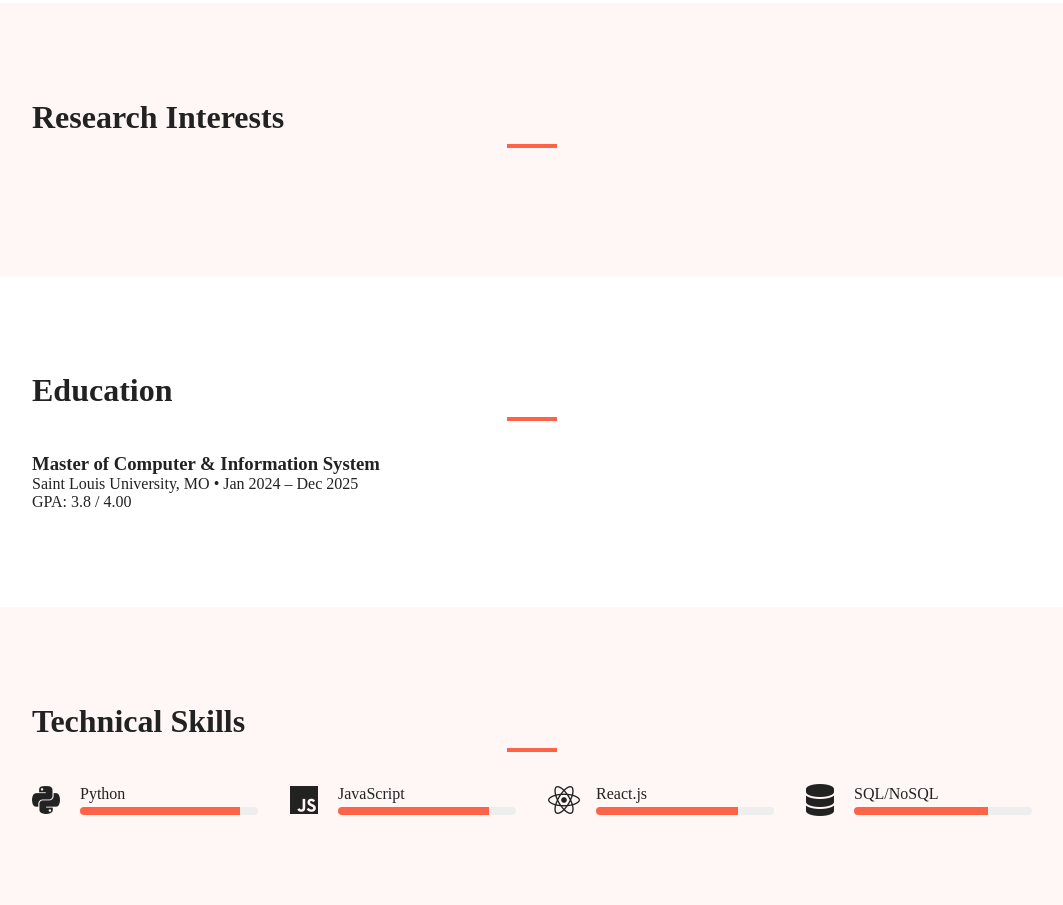
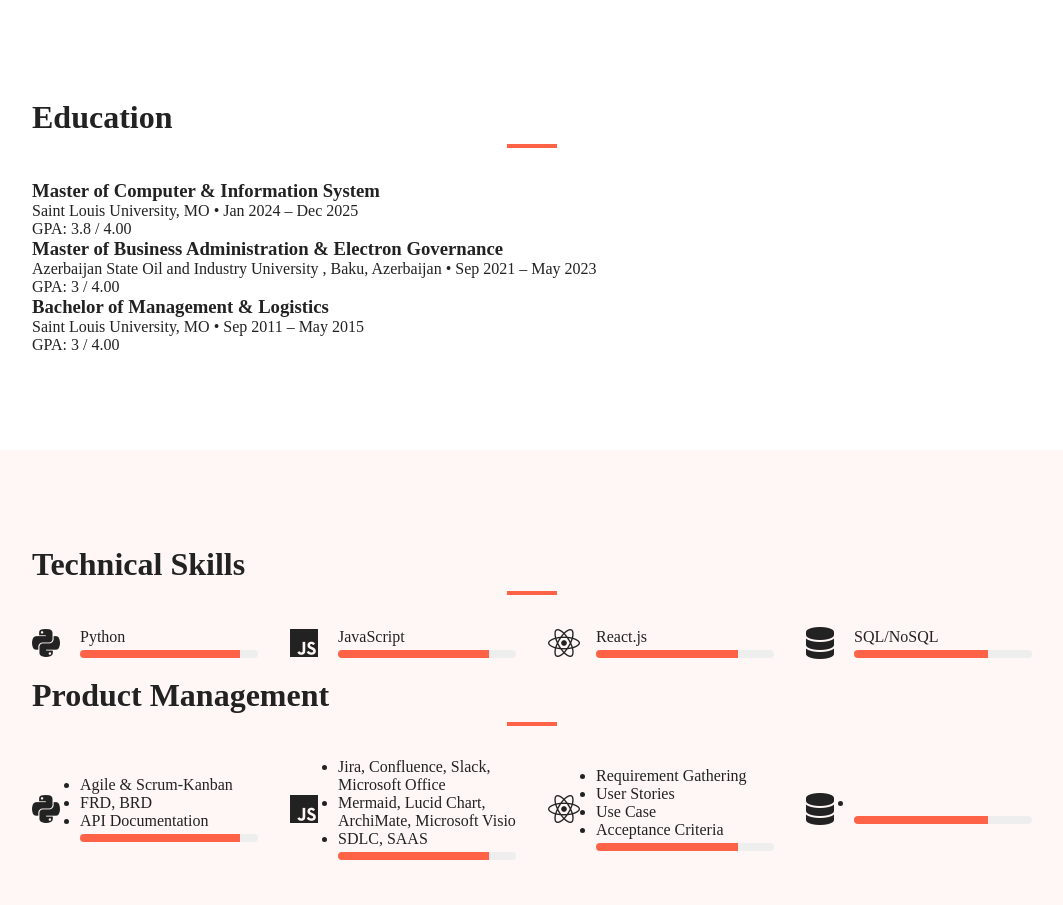
Before and after one commit to kamranss/Resume-app, a plain HTML site: page index.html in a window 1280 px wide. Shown: the part 895-1800 px from the top of the page, without its empty margins (108-1171 px from the left). Drawn offline with nearby package versions, Linux system fonts and the light colour scheme; a small style sheet from the web is missing.

Commit message:
Skills updates

```diff
--- a/index.html
+++ b/index.html
@@ -30,7 +30,7 @@
     <div class="container">
       <a href="#hero" class="logo">CPB</a>
       <ul class="nav-links">
-        <li><a href="#about">About -----</a></li>
+        <li><a href="#about">About</a></li>
         <li><a href="#research">Research</a></li>
         <li><a href="#education">Education</a></li>
         <li><a href="#skills">Skills</a></li>
@@ -73,16 +73,16 @@
   </section>
 
   <!-- RESEARCH -->
-  <section id="research" class="section alt" data-aos="fade-up">
+  <!-- <section id="research" class="section alt" data-aos="fade-up">
     <div class="container">
       <h2>Research Interests</h2>
       <ul class="research-list">
-        <!-- <li>Interpretable Machine Learning: Transparent models for healthcare</li>
+        <li>Interpretable Machine Learning: Transparent models for healthcare</li>
         <li>Cybersecurity with ML: Advanced fraud detection algorithms</li>
-        <li>Natural Language Processing: Efficient text analysis systems</li> -->
+        <li>Natural Language Processing: Efficient text analysis systems</li>
       </ul>
     </div>
-  </section>
+  </section> -->
 
   <!-- EDUCATION -->
   <section id="education" class="section" data-aos="fade-up">
@@ -95,6 +95,21 @@
           GPA: 3.8 / 4.00
         </p>
       </div>
+      <div class="edu-item">
+        <h3>Master of Business Administration &amp; Electron Governance</h3>
+        <p>
+          Azerbaijan State Oil and Industry University , Baku, Azerbaijan &bull; Sep 2021 – May 2023<br />
+          GPA: 3 / 4.00
+        </p>
+      </div>
+      <div class="edu-item">
+        <h3>Bachelor of Management &amp; Logistics</h3>
+        <p>
+          Saint Louis University, MO &bull; Sep 2011 – May 2015<br />
+          GPA: 3 / 4.00
+        </p>
+      </div>
+
     </div>
   </section>
 
@@ -128,6 +143,82 @@
           <i class="fas fa-database"></i>
           <div class="bar-wrap">
             <span>SQL/NoSQL</span>
+            <div class="bar"><div class="fill"></div></div>
+          </div>
+        </div>
+        <!-- Add more skills similarly -->
+      </div>
+      <br>
+      <h2>Product Management</h2>
+      <div class="skills-grid">
+        <div class="skill-bar" data-aos="fade-right" data-level="90%">
+          <i class="fab fa-python"></i>
+          <div class="bar-wrap">
+            <span>
+              <ul>
+                <li>
+                  Agile & Scrum-Kanban
+                </li>
+                <li>
+                  FRD, BRD
+                </li>
+                <li>
+                  API Documentation
+                </li>
+              </ul>
+            </span>
+            <div class="bar"><div class="fill"></div></div>
+          </div>
+        </div>
+        <div class="skill-bar" data-aos="fade-right" data-aos-delay="100" data-level="85%">
+          <i class="fab fa-js"></i>
+          <div class="bar-wrap">
+            <span>
+              <ul>
+                <li>
+                  Jira, Confluence, Slack, Microsoft Office
+                </li>
+                <li>
+                  Mermaid, Lucid Chart, ArchiMate, Microsoft Visio
+                </li>
+                <li>
+                  SDLC, SAAS
+                </li>
+              </ul>
+            </span>
+            <div class="bar"><div class="fill"></div></div>
+          </div>
+        </div>
+        <div class="skill-bar" data-aos="fade-right" data-aos-delay="200" data-level="80%">
+          <i class="fab fa-react"></i>
+          <div class="bar-wrap">
+            <span><ul>
+              <li>
+                Requirement Gathering
+              </li>
+              <li>
+                User Stories
+              </li>
+              <li>
+                Use Case
+              </li>
+              <li>
+                Acceptance Criteria
+              </li>
+            </ul></span>
+            <div class="bar"><div class="fill"></div></div>
+          </div>
+        </div>
+        <div class="skill-bar" data-aos="fade-right" data-aos-delay="300" data-level="75%">
+          <i class="fas fa-database"></i>
+          <div class="bar-wrap">
+            <span>
+              <ul>
+                <li>
+
+                </li>
+              </ul>
+            </span>
             <div class="bar"><div class="fill"></div></div>
           </div>
         </div>
```
